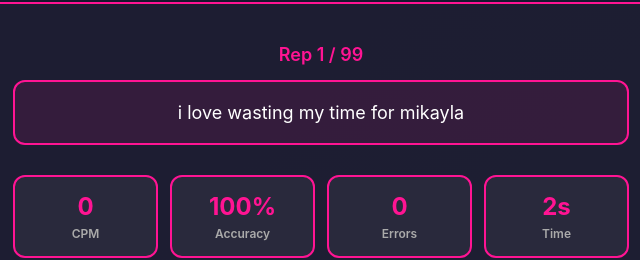
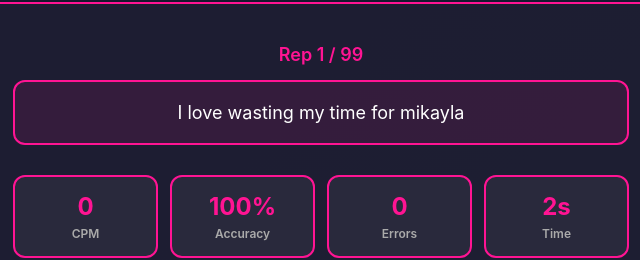
Before and after one commit to egirlll/kissy, a website: page index.html in a window 1280 px wide. Both pictures are taken after a click on the button "Start Task". Shown: the part 175-435 px from the top of the page, 319-959 px from the left. Drawn offline with Linux system fonts and the light colour scheme.

Commit message:
Capitalize I at start: I love wasting my time for mikayla

```diff
--- a/index.html
+++ b/index.html
@@ -355,7 +355,7 @@
 
             <div style="background: rgba(255, 20, 147, 0.1); border: 2px solid #ff1493; border-radius: 12px; padding: 20px; margin-bottom: 30px;">
                 <p style="color: #ffffff; margin-bottom: 15px; font-weight: 600;">Write this line 99 times for a reward:</p>
-                <p style="color: #ff1493; font-size: 18px; font-weight: 700; font-style: italic;">i love wasting my time for mikayla</p>
+                <p style="color: #ff1493; font-size: 18px; font-weight: 700; font-style: italic;">I love wasting my time for mikayla</p>
             </div>
 
             <button class="btn-start" onclick="startTask()">Start Task</button>
@@ -434,7 +434,7 @@
         };
 
         function startTask() {
-            const text = 'i love wasting my time for mikayla';
+            const text = 'I love wasting my time for mikayla';
             const reps = 99;
 
             taskState = {
```
